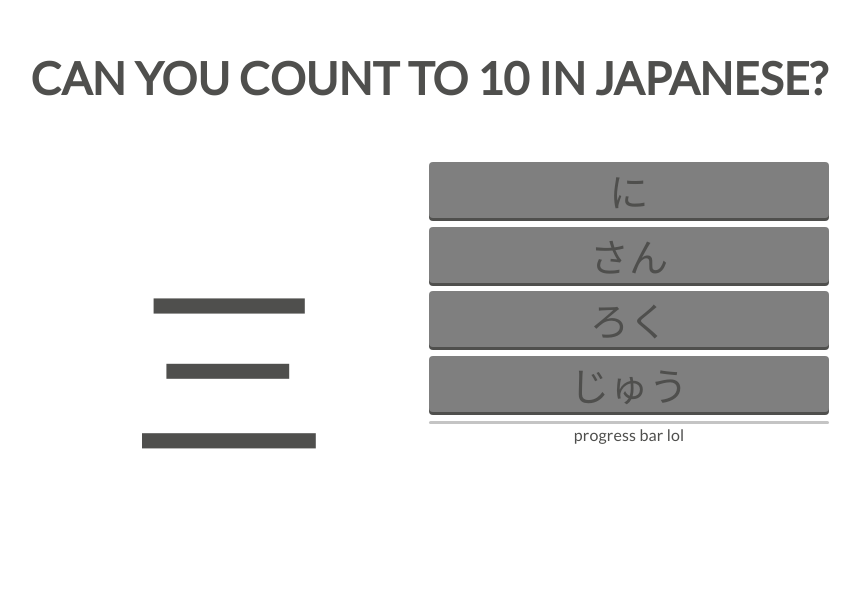
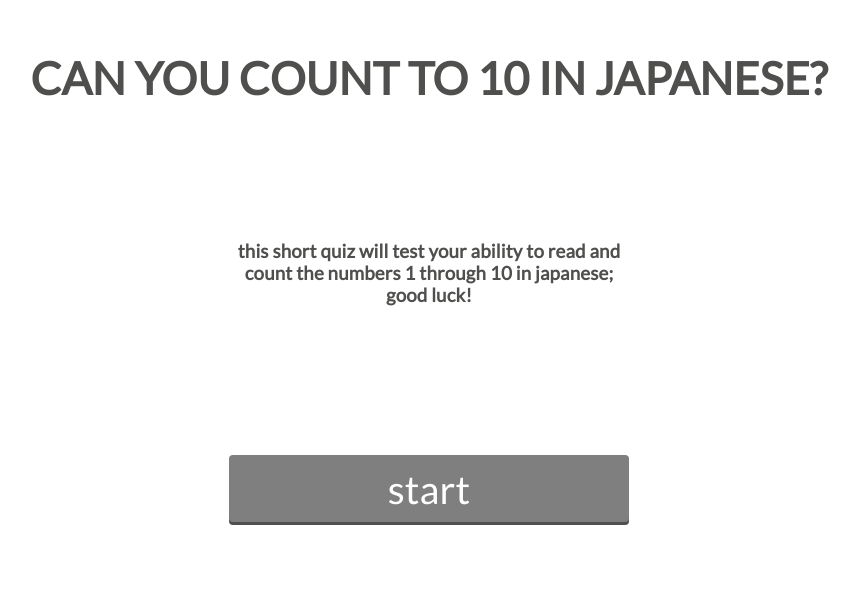
Before and after one commit to tw3080/quiz-app, a plain HTML site: page index.html in a window 1280 px wide. Shown: the part 127-741 px from the top of the page, without its empty margins (211-1071 px from the left). Drawn offline with nearby package versions, Linux system fonts and the light colour scheme.

Commit message:
added center class to 'start' button; turned answers into links

```diff
--- a/index.html
+++ b/index.html
@@ -14,13 +14,16 @@
       <h1 class="title-text">Can You Count to 10 in Japanese?</h1>
     </header>
     <!-- Quiz section -->
-    <div id="intro-container" class="question-container intro hide">
+    <div id="intro-container" class="question-container intro">
       <h3 class="subtitle-text">This short quiz will test your ability to read and count the numbers 1 through 10 in Japanese; good luck!</h3>
     </div>
-    <button class="btn hide"><a href="#">Start</a></button>
+    <ul class="col-1-2 answers center">
+      <li><a href="#">Start</a></li>
+    </ul>
+    <!-- <button class="btn"><a href="#">Start</a></button> -->
     <!-- Question 1 -->
     <!-- TODO: hide after testing -->
-    <div class="question-container">
+    <div class="question-container hide">
       <!-- Question image -->
       <div class="col-1-2 question-char">
         <p>
@@ -29,10 +32,10 @@
       </div>
       <!-- Answers -->
       <ul class="col-1-2 answers">
-        <li>に</li>
-        <li>さん</li>
-        <li>ろく</li>
-        <li>じゅう</li>
+        <li><a href="#">に</a></li>
+        <li><a href="#">さん</a></li>
+        <li><a href="#">ろく</a></li>
+        <li><a href="#">じゅう</a></li>
       </ul>
     </div>
     <!-- Question 2 -->
@@ -180,11 +183,8 @@
       </ul>
     </div>
     <!-- Progress bar -->
-    <div class="col-1-2 progress-tracker">
-      <div id="progress">
-        <p>
-          progress bar lol
-        </p>
+    <div class="col-1-1 progress-tracker hide">
+      <div class="progress">
       </div>
     </div>
     <!-- Quiz results -->
```
